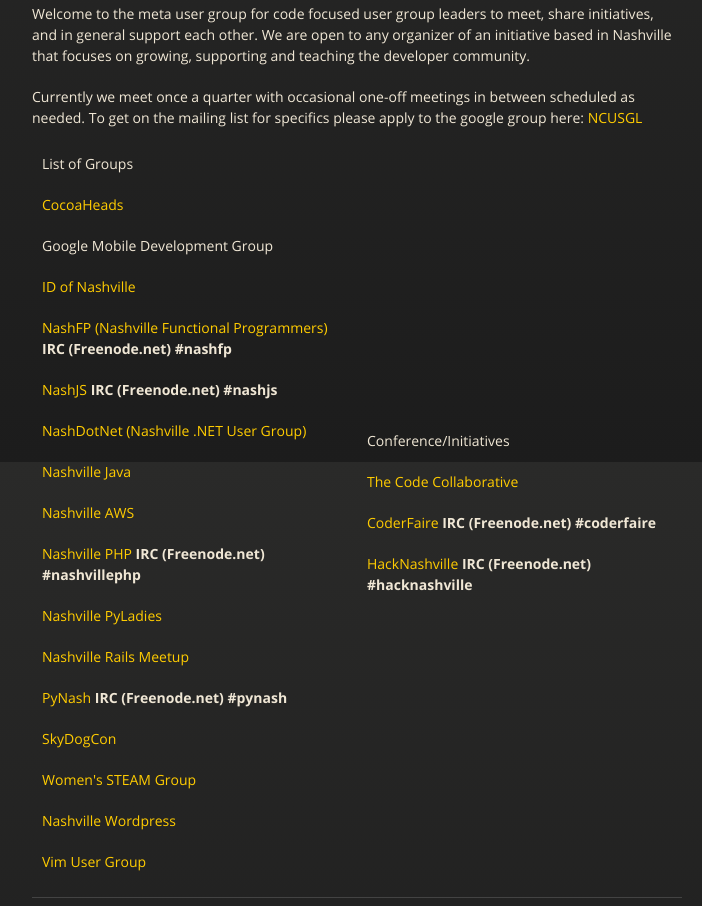
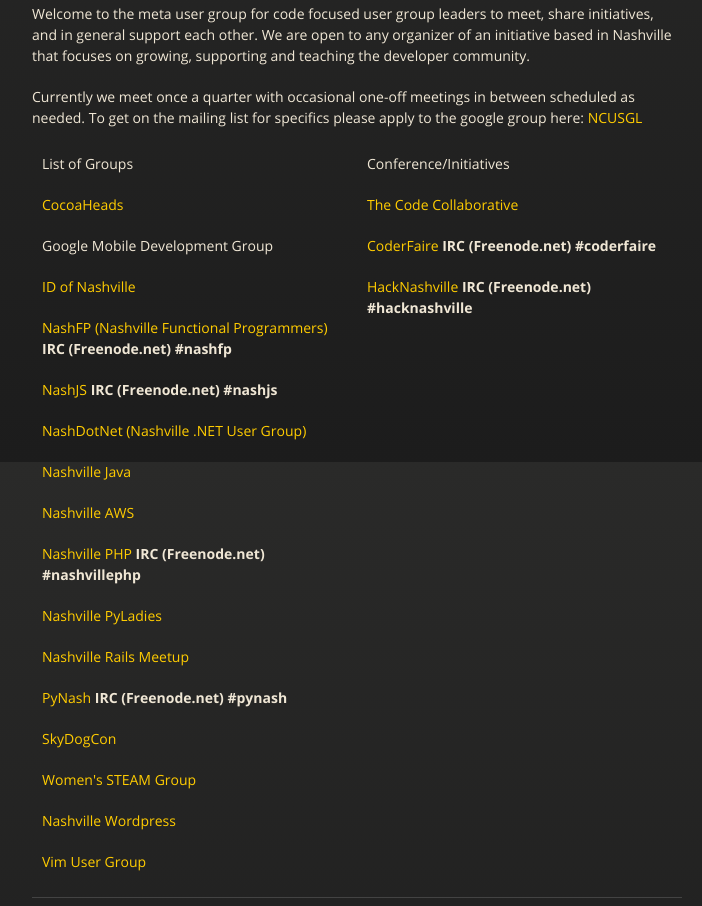
Before and after one commit to NCUSGL/ncusgl.github.com, a plain HTML site: page index.html in a window 1280 px wide. Shown: the part 338-1244 px from the top of the page, without its empty margins (283-985 px from the left). Drawn offline with nearby package versions, Linux system fonts and the light colour scheme.

Commit message:
Valigned Conference initiatives column

```diff
--- a/index.html
+++ b/index.html
@@ -83,7 +83,7 @@
                 <p><a href="https://groups.google.com/forum/?fromgroups=#!forum/nashville-vim">Vim User Group</a></p>
 
             </td>
-            <td width="50%">
+            <td width="50%" valign="top">
                 <p>Conference/Initiatives</p>
 
                 <p><a href="http://coop.nashvl.org">The Code Collaborative</a></p>
```
